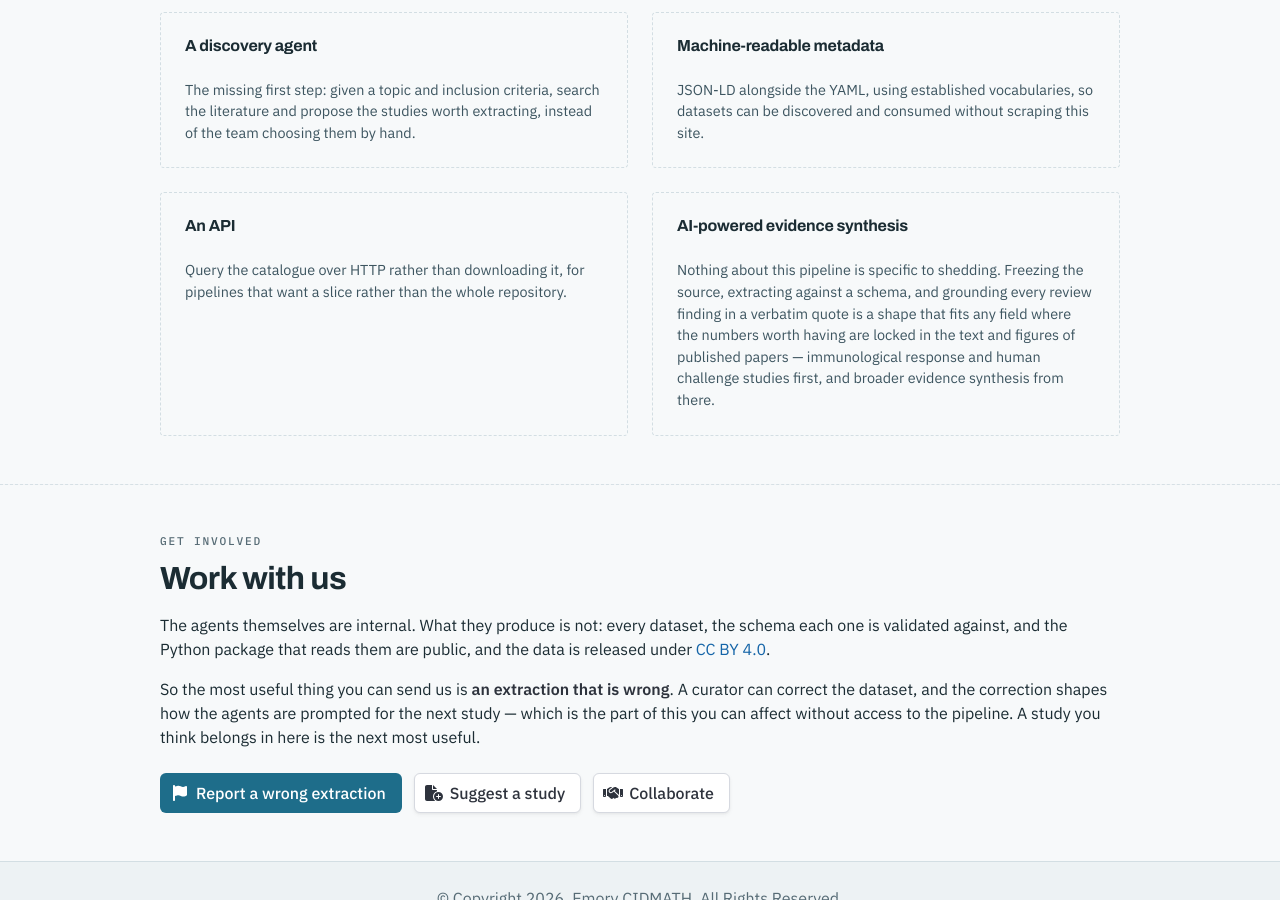
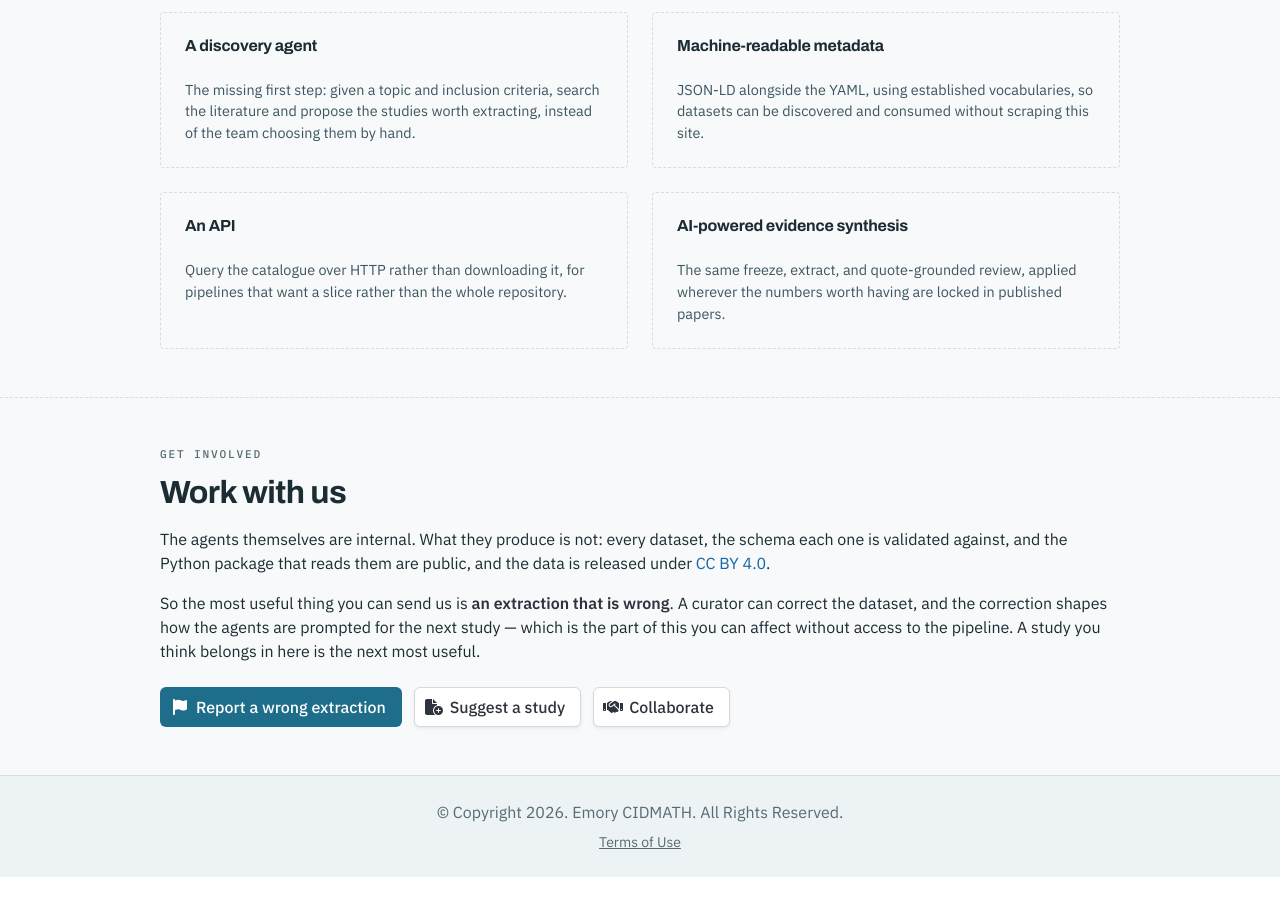
Before and after one commit to shedding-hub/shedding-hub.github.io, a Jekyll site: the page built from curation.html, in a window 1280 px wide and 900 px high, scrolled down 3836 px. Built offline with Jekyll 4.4.1, drawn with Linux system fonts in a browser that asks for light colours; nearby versions of some CDN libraries; after the commit the page ends 4713 px from its top, so only the background shows below that.

Commit message:
Tighten the evidence-synthesis card and adjust the leadership row
The roadmap card ran to five lines explaining a generalisation; one sentence
carries it.

Leadership: Ben Lopman moves to third, directly after the co-founders, and both
co-founders take the honorific the advisors already carried.

Co-Authored-By: Claude Opus 5 <noreply@anthropic.com>

```diff
--- a/curation.html
+++ b/curation.html
@@ -301,11 +301,8 @@ title: AI Curation - Shedding Hub
         <div class="planned">
           <h3 class="title is-6">AI-powered evidence synthesis</h3>
           <p>
-            Nothing about this pipeline is specific to shedding. Freezing the source,
-            extracting against a schema, and grounding every review finding in a verbatim
-            quote is a shape that fits any field where the numbers worth having are locked
-            in the text and figures of published papers &mdash; immunological response and
-            human challenge studies first, and broader evidence synthesis from there.
+            The same freeze, extract, and quote-grounded review, applied wherever the
+            numbers worth having are locked in published papers.
           </p>
         </div>
       </div>
```
Also changed, not shown: _data/advisors.yaml (+5 -5 lines), index.md (+1 -1 lines).
